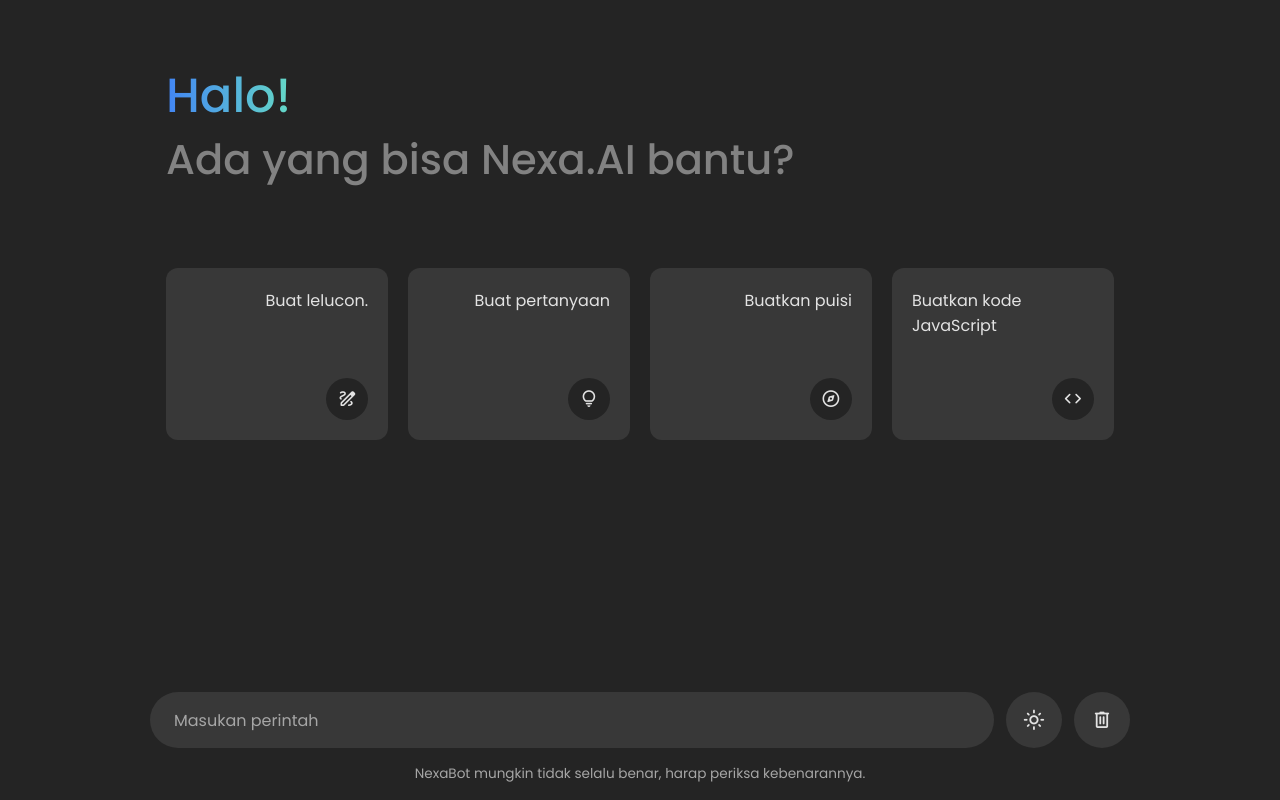
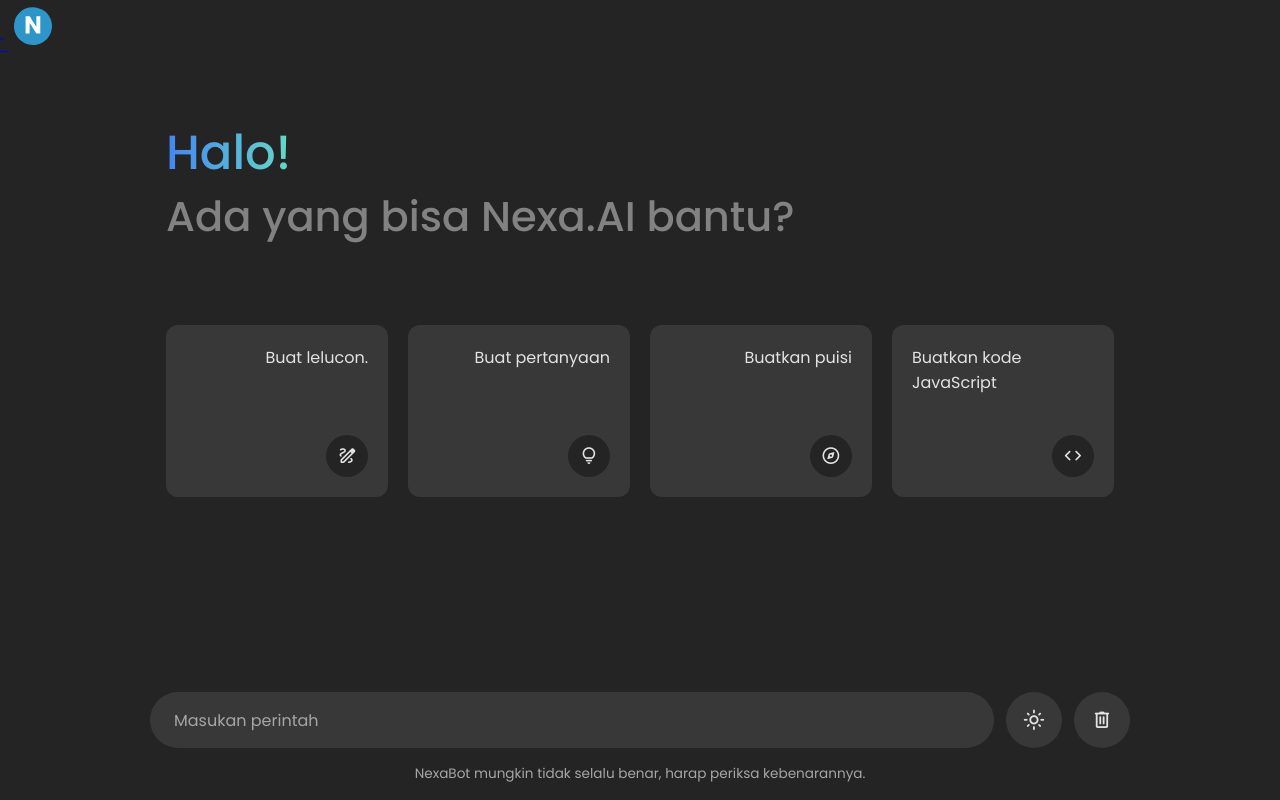
Before and after one commit to FIKRSTUDIO/nexabot, a plain HTML site: page index.html in a window 1280 px wide. Drawn offline with nearby package versions, Linux system fonts and the light colour scheme.

Commit message:
Add files via upload

```diff
--- a/index.html
+++ b/index.html
@@ -10,6 +10,9 @@
   <link rel="stylesheet" href="style.css">
 </head>
 <body>
+  <a href="https://nexabot.vercel.app">`
+    <img src="gemini.svg" width="50" height="50">
+</a>
   <header class="header">
     <!-- Header Greetings -->
     <h1 class="title">Halo!</h1>
```
